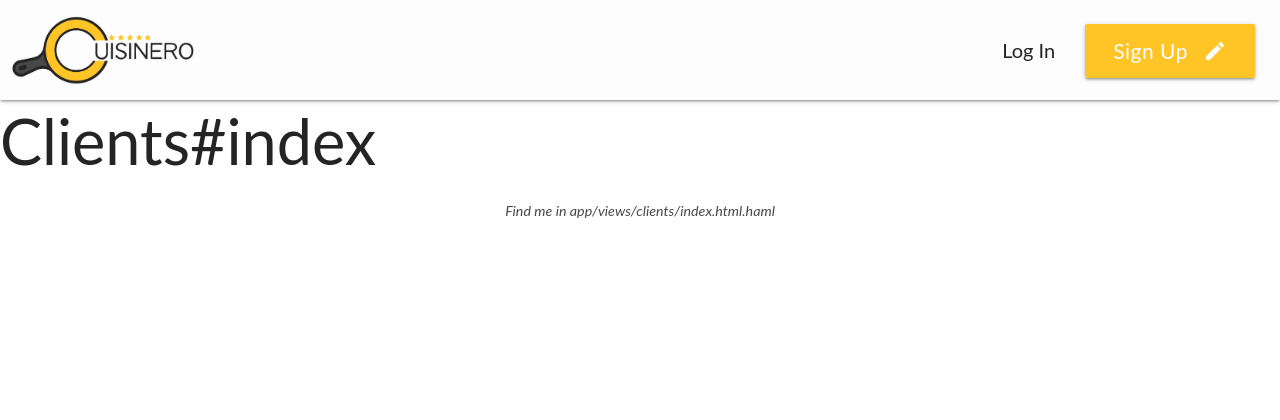
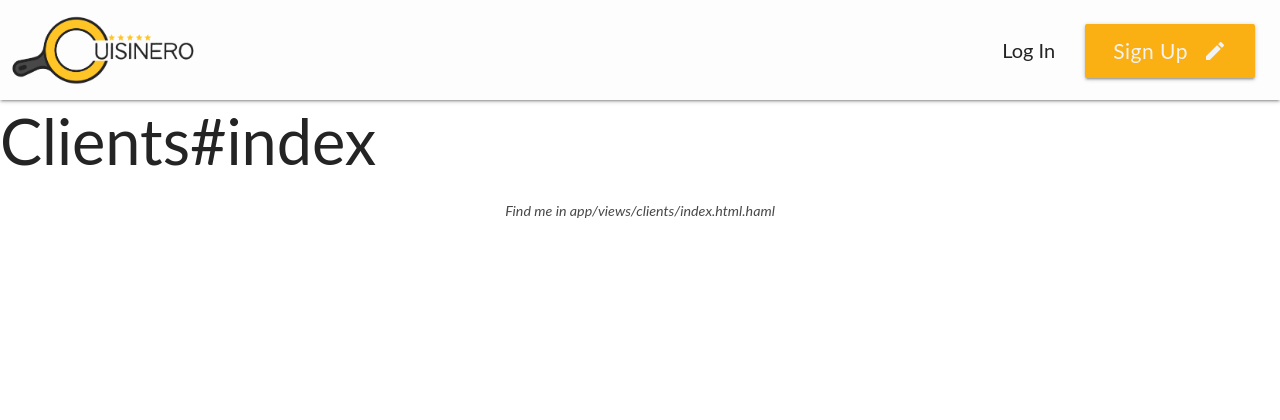
Before and after one commit to jujubean22/chef_app, a Rails app: page /client in a window 1280 px wide. Shown: the top 420 px of the page. Run offline with Rails 7, Linux system fonts and the light colour scheme; style sheets or scripts are compiled from the project's sources; parts of the project's set-up code (start-up, migrations or seed data) failed here and were passed over.

Commit message:
modified properties for class btn-yellow-dark

```diff
--- a/app/assets/stylesheets/application.scss
+++ b/app/assets/stylesheets/application.scss
@@ -139,17 +139,17 @@ p {
 // Button Colors
 
 .btn-yellow-dark {
-  background-color: $cuisinero-yellow-dark;
-  color: $cuisinero-white !important;
+  background-color: #FAAF12;
+  color: $cuisinero-white-med !important;
   text-transform: capitalize;
 
   &:hover {
-    background-color: #faaf12;
+    background-color: $cuisinero-yellow-dark;
     transition: background-color 0.2s ease-out;
   }
 
   &:focus {
-    background-color: $cuisinero-yellow-dark;
+    background-color: #FAAF12;
     transition: background-color .2s ease-out;
   }
 }
```
